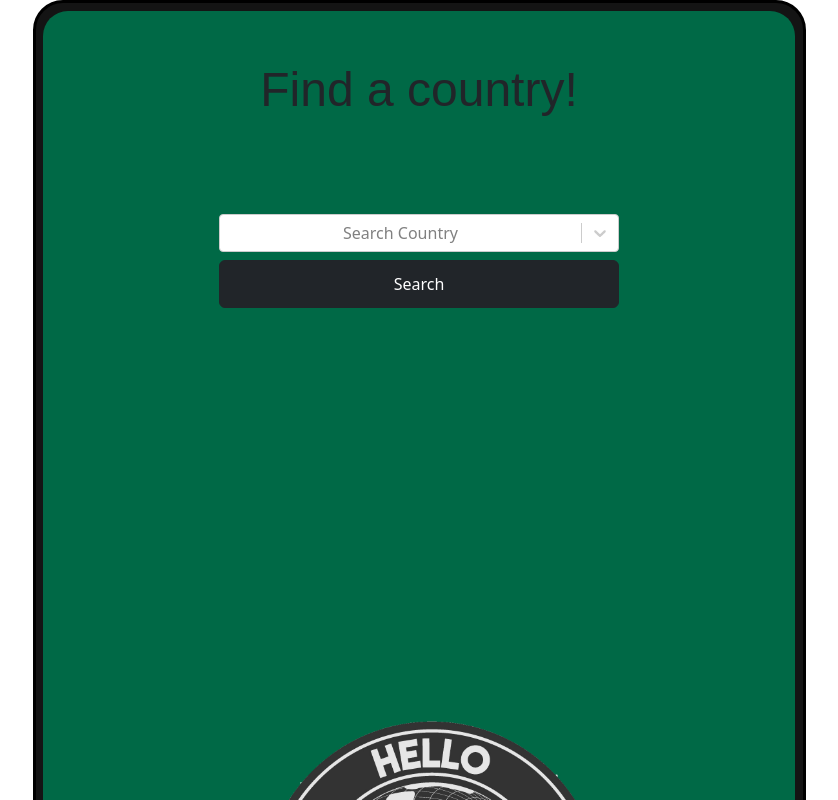
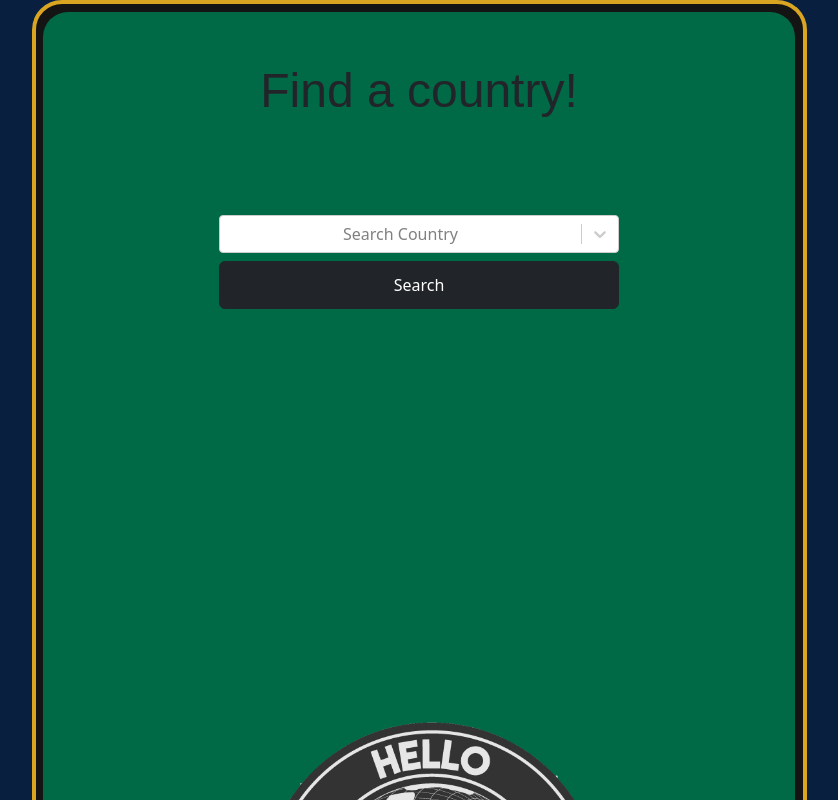
Before and after one commit to MatiasEnManila/countryFinder, a React (Vite) app: page / in a window 1280 px wide. Shown: the top 800 px of the page, without its empty margins (221-1059 px from the left). Built offline with nearby package versions, Linux system fonts and the light colour scheme; no server answers; a web font is replaced by a local one.

Commit message:
Last changes

```diff
--- a/src/App.css
+++ b/src/App.css
@@ -1,5 +1,5 @@
 body {
-  background-color: green ;
+  background-color: #081F40 !important;
 }
 
 #root {
@@ -7,7 +7,7 @@ body {
   margin: 0 auto;
   padding: 7.5px;
   border-radius: 30px;
-  border: 3px solid black;
+  border: 4px solid goldenrod;
   text-align: center;
   background-color: rgb(20, 20, 20);
 }
@@ -51,7 +51,7 @@ body {
 
 
 
-/* FROM HERE ON */
+/* CLASSES */
 
 
 .frontface-div {
@@ -69,6 +69,7 @@ body {
   flex-direction: column;
   align-items: center;
 }
+
 
 .title {
   padding-top: 50px;
@@ -101,15 +102,18 @@ body {
   margin-top: 35px;
 }
 
+
 .suggestions {
   list-style-type: none;
 }
+
 
 .bbh-sans-bogle-regular {
   font-family: "BBH Sans Bogle", sans-serif;
   font-weight: 400;
   font-style: normal;
 }
+
 
 .rubik-search {
   font-family: "Rubik", sans-serif;
@@ -134,16 +138,19 @@ body {
     font-size: xxx-large;
   }
 
+
   .select-input {
     width: 25rem;
     margin-left: 11rem;
   }
+
 
   .search-button {
     height: 3rem;
     width: 25rem;
     margin-top: 0.5rem;
   }
+
 
   .world-picture {
     width: 50rem;
@@ -159,9 +166,11 @@ body {
 
 
 @media (max-width: 490px) {
+
   .frontface-div {
     width: 390px;
   }
+
 
   .select-input {
     margin-left: 57px;
@@ -170,13 +179,16 @@ body {
 
 
 @media (max-width: 440px) {
+
   .frontface-div {
     width: 360px;
   }
 
+
   .select-input {
     margin-left: 41px;
   }
+
 
   .world-picture {
     margin-top: 55px;
@@ -185,10 +197,12 @@ body {
 
 
 @media (max-width: 390px) {
+
   .frontface-div {
     height: 630px;
     width: 330px;
   }
+
 
    .select-input {
     margin-left: 25px;
@@ -200,6 +214,7 @@ body {
     margin-top: 10px;
   }
 
+
   .world-picture {
     margin-top: 55px;
   }
@@ -208,11 +223,13 @@ body {
 
 
 @media (min-width: 325px) and (max-width: 360px) {
+
   .frontface-div {
     height: 630px;
     width: 300px;
   }
 
+
   .select-input {
       margin-left: 11px;
   }
--- a/src/DisplayCountry.css
+++ b/src/DisplayCountry.css
@@ -34,7 +34,6 @@
 
 .svg {
     height: 200px;
-    margin-top: 5%;
 }
 
 
@@ -100,6 +99,8 @@
 .no-coat-placement {
     margin-top: 0px;
 }
+
+
 
 
 /* R E S P O N S I V E */
@@ -405,10 +406,6 @@
 
 
 
-
-
-
-
 @media (min-width: 326px) and (max-width: 360px) {
 
     .display-container {
@@ -416,16 +413,19 @@
         width: 310px;
     }
 
+
     .info-container {
         width: 85%;
         /* margin-left: -5px; */
     }
+
 
     .country-font {
         text-align: center;
         margin-top: 7px;
         font-size: medium;
     }
+
 
     .buttons {
         margin-top: 30px;
@@ -439,10 +439,12 @@
         margin-left: 0;
     }
 
+
     .country-font-no-coat {
         font-size: large;
         width: 20rem;
     }
+
 
     .info-container-no-coat {
         height: 16rem;
@@ -455,6 +457,7 @@
         border-radius: 29px;
         background-color: #F1AD02;
     }
+
 
     .stats-placement-no-coat {
         /* text-align: center; */
@@ -481,6 +484,7 @@
         margin-left: 0px;
     }
 
+
     .info-container-no-coat {
         height: 12rem;
         width: 15rem;
@@ -493,6 +497,7 @@
         background-color: #F1AD02;
     }
 
+
     .country-font-no-coat {
         font-size: large;
         width: 20rem;
--- a/src/DisplayCountry.tsx
+++ b/src/DisplayCountry.tsx
@@ -2,9 +2,6 @@ import { useEffect, useState } from 'react';
 import { BounceLoader } from "react-spinners";
 import './DisplayCountry.css';
 import Map from './Map';
-
-
-// TODO // bg color - choosing
 
 
 function DisplayCountry({ goBack, countryInputName } : object | string ) {
--- a/src/Map.css
+++ b/src/Map.css
@@ -4,13 +4,14 @@
     height: 670px;
     width: 435px;
     border-radius: 35%;
-    background-color:  #081F40;
+    background-color: #0E356D;
 }
 
 
 .bg-map {
     background-color: black;
 }
+
 
 .map-styling {
     height: 95%;
@@ -19,6 +20,7 @@
     margin-bottom: 20px;
 
 }
+
 
 .country-flag {
     background-color: #F1AD02;
@@ -29,6 +31,7 @@
     margin-top: 2%;
     padding-bottom: 5px;
 }
+
 
 .backinfo-btn {
     width: 26%;
@@ -44,10 +47,12 @@
 
 
 @media (min-width: 800px) {
+
     .map-main-div {
        width: 47rem;
        height: 70rem;
     }
+
 
     .country-flag {
         width: 15rem;
@@ -55,6 +60,7 @@
         margin-left: 16.6rem;
         margin-bottom: 1rem;
     }
+
 
     .backinfo-btn {
         height: 4rem;
@@ -65,12 +71,14 @@
 
 
 @media (max-width: 490px) {
+
     .map-main-div {
         width: 390px;
     }
 
+
     .backinfo-btn {
-        margin-left: 33%;
+        margin-left: 32.5%;
     }
 }
 
@@ -80,6 +88,7 @@
     .map-main-div {
         width: 360px;
     }
+
 
     .backinfo-btn {
         width: 30.4%;
@@ -95,6 +104,7 @@
         width: 330px;
     }
 
+
     .backinfo-btn {
         width: 34%;
         margin-left: 33.5%;
@@ -103,6 +113,7 @@
 
 
 @media (min-width: 325px) and (max-width: 360px) {
+
     .map-main-div {
         height: 670px;
         width: 310px;
@@ -111,6 +122,7 @@
 
 
 @media (max-width: 325px) {
+
     .map-main-div {
         height: 670px;
         width: 290px;
```
Lines whose indentation alone changed are shown as unchanged.
